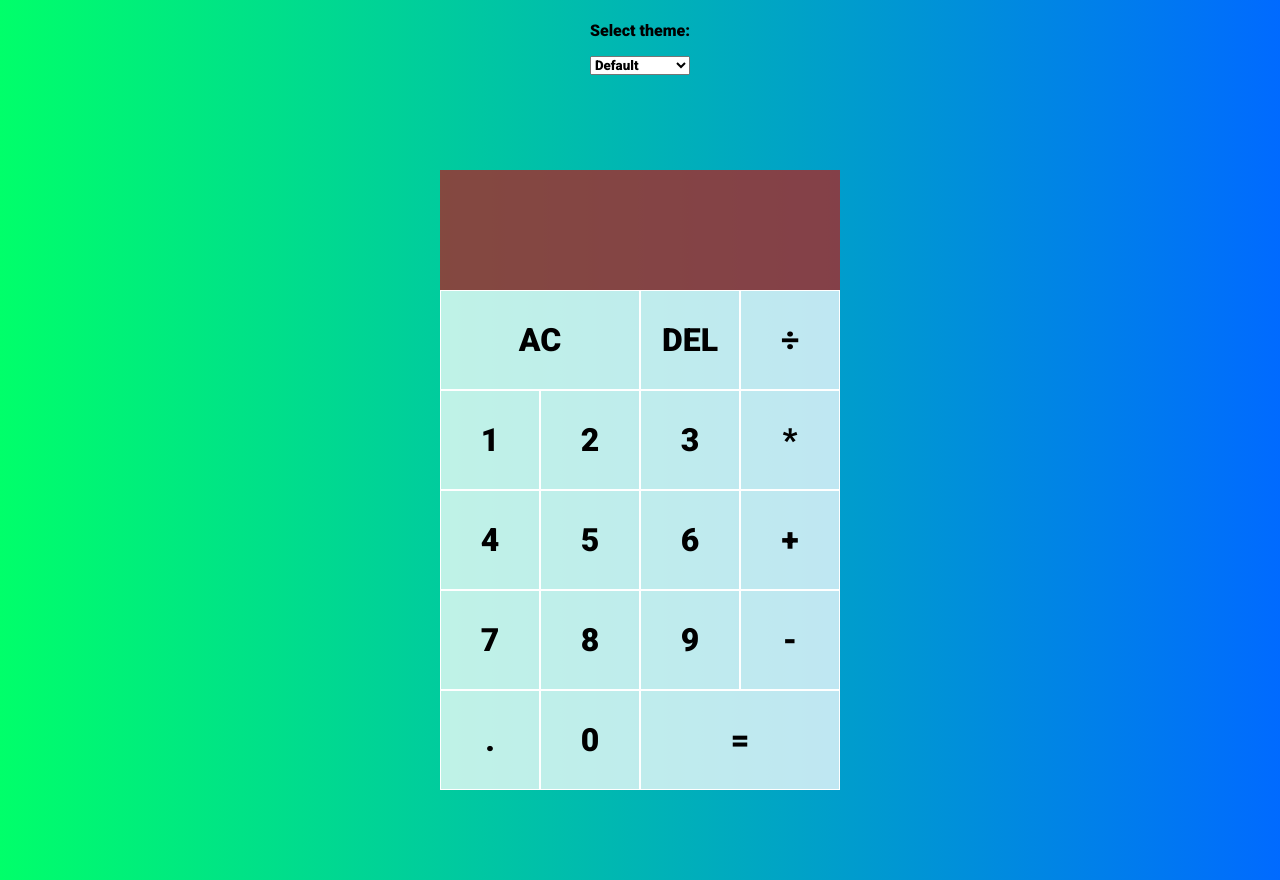
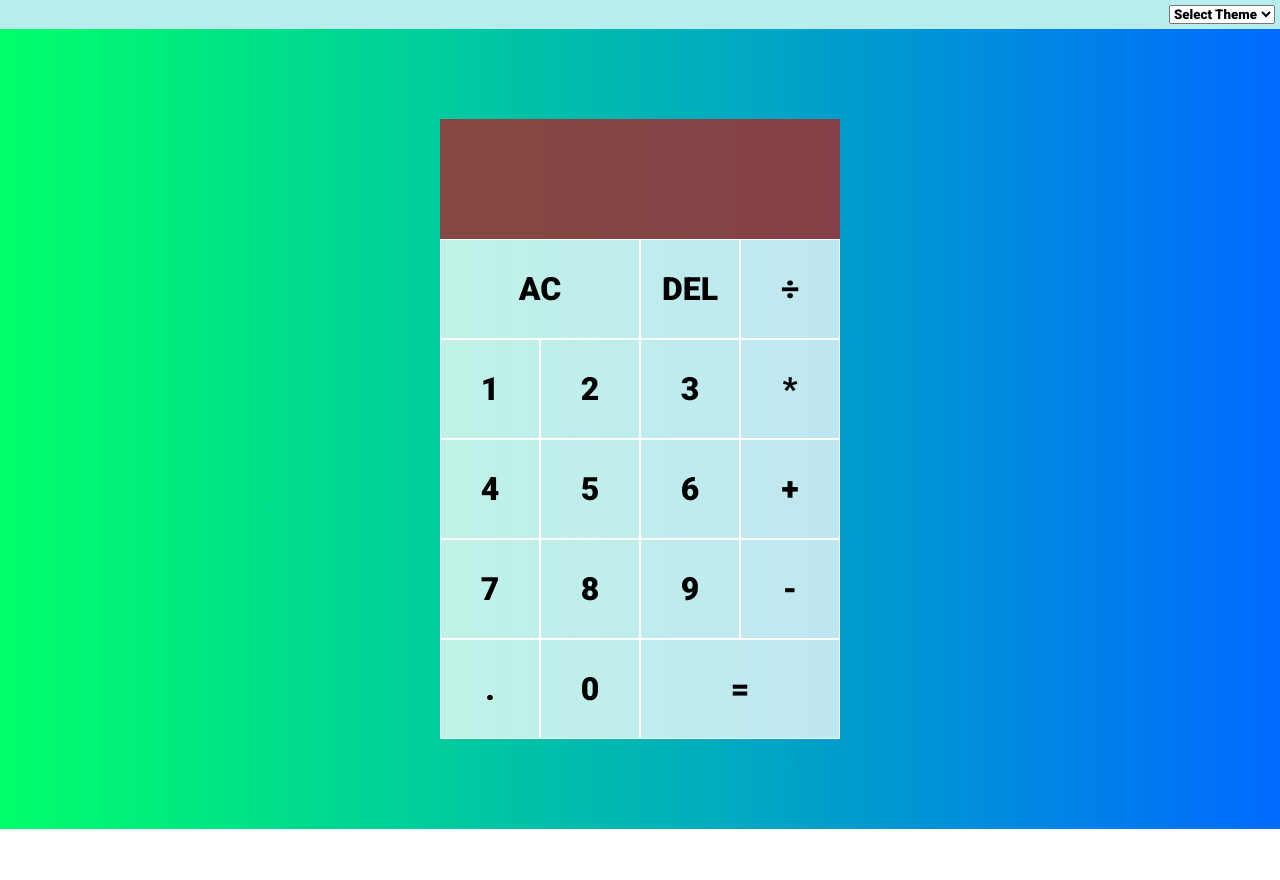
Before and after one commit to HasnathAhmedTamim/SimpleCalculator, a plain HTML site: page index.html in a window 1280 px wide. After the commit the page ends 829 px from the top, so only its background shows below. Drawn offline with Linux system fonts and the light colour scheme.

Commit message:
make a theme update some bug

```diff
--- a/index.html
+++ b/index.html
@@ -13,9 +13,9 @@
 
   <body>
     <div class="theme-class">
-      <p>Select theme:</p>
+      <!-- <p>Select theme:</p> -->
       <select id="theme">
-        <option value="reload">Default</option>
+        <option value="reload">Select Theme</option>
 
         <option value="white">White</option>
         <option value="black">Black</option>
--- a/script.js
+++ b/script.js
@@ -200,9 +200,11 @@ select.addEventListener("change", (event) => {
       break;
     case "reload":
       update(window.location.reload());
+
       break;
   }
 });
+
 function update(bgColor, textColor) {
   html.style.backgroundColor = bgColor;
   html.style.color = textColor;
--- a/styles.css
+++ b/styles.css
@@ -26,12 +26,13 @@ body {
 }
 
 .theme-class {
+    width: auto;
     padding: 5px;
     display: grid;
-    justify-content: center;
-    justify-content: center;
+    justify-content: right;
+
     align-content: center;
-
+    background-color: rgb(183, 237, 237);
 
 }
 
```
